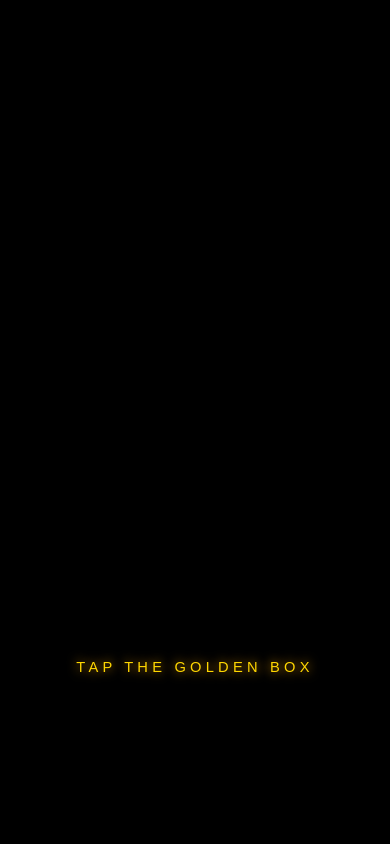
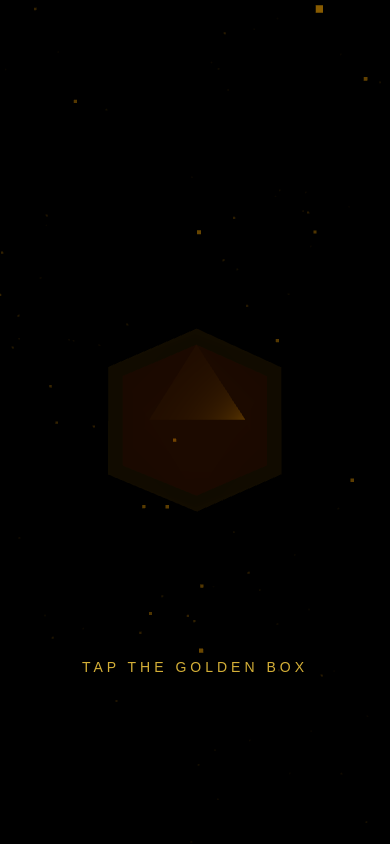
Before and after one commit to zaitaowajueji/happy-birthday-gift, a plain HTML site: page index.html in a window 390 px wide. Drawn offline with nearby package versions, Linux system fonts and the light colour scheme.

Commit message:
Update index.html

```diff
--- a/index.html
+++ b/index.html
@@ -5,258 +5,217 @@
     <meta name="viewport" content="width=device-width, initial-scale=1.0, user-scalable=no">
     <title>Happy Birthday</title>
     <style>
-        /* 1. 关键修复：禁止手机端默认的滚动和缩放，确保点击百分百触发 */
         body { margin: 0; overflow: hidden; background-color: #000; touch-action: none; }
-
         #instruction {
             position: absolute; bottom: 20%; width: 100%; text-align: center;
-            color: #ffd700; font-family: 'Arial', sans-serif; letter-spacing: 4px;
+            color: #d4af37; font-family: Arial, sans-serif; letter-spacing: 4px;
             font-size: 14px; pointer-events: none; animation: pulse 2s infinite;
-            text-transform: uppercase; text-shadow: 0 0 10px #ffaa00; z-index: 10;
+            text-transform: uppercase; z-index: 10;
         }
-        @keyframes pulse { 0% { opacity: 0.6; transform: scale(1); } 50% { opacity: 1; transform: scale(1.05); } 100% { opacity: 0.6; transform: scale(1); } }
-
-        #debug-console { display: none; } /* 平时隐藏，出错自动弹窗 */
+        @keyframes pulse { 0% { opacity: 0.5; } 50% { opacity: 1; } 100% { opacity: 0.5; } }
     </style>
 
-    <script type="importmap">
-        {
-            "imports": {
-                "three": "https://cdn.jsdelivr.net/npm/three@0.160.0/build/three.module.js",
-                "three/addons/": "https://cdn.jsdelivr.net/npm/three@0.160.0/examples/jsm/"
-            }
-        }
-    </script>
+    <script src="https://lib.baomitu.com/three.js/r128/three.min.js"></script>
 </head>
 <body>
     <div id="instruction">Tap the Golden Box</div>
     <div id="canvas-container"></div>
 
     <script>
-        window.onerror = function(msg, url, line) {
-            alert("运行遇到点小问题，请尝试刷新或用系统浏览器打开:\n" + msg);
+        // --- 错误兜底 ---
+        window.onerror = function(msg) {
+            document.body.innerHTML = '<div style="color:white;text-align:center;padding-top:50%;">错误: '+msg+'<br>请尝试更换浏览器</div>';
         };
-    </script>
 
-    <script type="module">
-        import * as THREE from 'three';
-        import { OrbitControls } from 'three/addons/controls/OrbitControls.js';
-        import { EffectComposer } from 'three/addons/postprocessing/EffectComposer.js';
-        import { RenderPass } from 'three/addons/postprocessing/RenderPass.js';
-        import { UnrealBloomPass } from 'three/addons/postprocessing/UnrealBloomPass.js';
+        // 确保 THREE 已经加载
+        if (typeof THREE === 'undefined') {
+            alert('网络原因导致资源未加载，请刷新页面');
+        }
 
-        // --- 1. 场景与高保真渲染器 ---
-        const scene = new THREE.Scene();
-        // 调整：雾气改为深金色，增加奢华氛围
-        scene.fog = new THREE.FogExp2(0x110500, 0.02);
+        // --- 1. 场景初始化 ---
+        var scene = new THREE.Scene();
+        scene.fog = new THREE.FogExp2(0x050200, 0.03); // 深金色的雾
 
-        const camera = new THREE.PerspectiveCamera(45, window.innerWidth / window.innerHeight, 0.1, 1000);
-        camera.position.set(0, 0, 28);
+        var camera = new THREE.PerspectiveCamera(45, window.innerWidth / window.innerHeight, 0.1, 1000);
+        camera.position.set(0, 0, 30);
 
-        const renderer = new THREE.WebGLRenderer({ antialias: true, powerPreference: "high-performance" });
+        var renderer = new THREE.WebGLRenderer({ antialias: true });
         renderer.setSize(window.innerWidth, window.innerHeight);
-        renderer.setPixelRatio(Math.min(window.devicePixelRatio, 2)); // 兼顾性能与清晰度
-        renderer.toneMapping = THREE.ACESFilmicToneMapping; // 调整：更电影感的色调
-        renderer.toneMappingExposure = 1.2;
+        renderer.setPixelRatio(Math.min(window.devicePixelRatio, 2));
         document.getElementById('canvas-container').appendChild(renderer.domElement);
 
-        // --- 2. 灯光系统 (模拟影棚布光) ---
-        const ambientLight = new THREE.AmbientLight(0xffffff, 0.1);
+        // --- 2. 纯手工打造的辉光材质 (无需外部插件) ---
+        // 这是一个“伪辉光”技巧，用叠加混合模式模拟光晕
+        var glowMaterial = new THREE.MeshBasicMaterial({
+            color: 0xffaa00,
+            transparent: true,
+            opacity: 0.15,
+            blending: THREE.AdditiveBlending,
+            side: THREE.BackSide // 渲染背面，形成扩大的光圈
+        });
+
+        // --- 3. 核心物体：金盒子 ---
+        var geometry = new THREE.IcosahedronGeometry(2.5, 0);
+        var material = new THREE.MeshStandardMaterial({
+            color: 0xffd700,
+            metalness: 1.0,
+            roughness: 0.2,
+            emissive: 0x331100
+        });
+        var giftBox = new THREE.Mesh(geometry, material);
+        scene.add(giftBox);
+
+        // 添加一个包裹在盒子外面的辉光层
+        var giftGlow = new THREE.Mesh(geometry, glowMaterial);
+        giftGlow.scale.set(1.2, 1.2, 1.2);
+        giftBox.add(giftGlow); // 辉光跟随盒子
+
+        // --- 4. 灯光 ---
+        var ambientLight = new THREE.AmbientLight(0xffffff, 0.2);
         scene.add(ambientLight);
 
-        // 主光：暖金
-        const mainLight = new THREE.PointLight(0xffaa00, 80, 100);
-        mainLight.position.set(10, 10, 10);
-        scene.add(mainLight);
+        var pointLight = new THREE.PointLight(0xffd700, 1.5, 50); // 强度调整为 1.5 (旧版本单位不同)
+        pointLight.position.set(5, 5, 10);
+        scene.add(pointLight);
 
-        // 轮廓光：冷色，勾勒边缘，显高级
-        const rimLight = new THREE.SpotLight(0x4455ff, 100);
-        rimLight.position.set(-10, 10, -5);
-        scene.add(rimLight);
-
-        // 底光：反射光
-        const bottomLight = new THREE.PointLight(0xff0000, 20, 50);
-        bottomLight.position.set(0, -10, 5);
-        scene.add(bottomLight);
-
-        // --- 3. 极致黄金材质 ---
-        const goldMaterial = new THREE.MeshStandardMaterial({
-            color: 0xffd700,
-            metalness: 1.0, // 纯金属
-            roughness: 0.15, // 极度光滑
-            emissive: 0x221100, // 微微自发光
-            envMapIntensity: 1.0
-        });
-
-        // --- 4. 核心物体：神秘礼盒 ---
-        const geometryBox = new THREE.IcosahedronGeometry(2.5, 0); // 调整：改为二十面体，切面更多，反光更好看
-        const giftBox = new THREE.Mesh(geometryBox, goldMaterial);
-        scene.add(giftBox);
-
-        // --- 5. 核心物体：Canvas 高清文字 ---
+        // --- 5. 文字 (Canvas 贴图) ---
         function createTextTexture(text) {
-            const canvas = document.createElement('canvas');
-            canvas.width = 1024; // 高清纹理
+            var canvas = document.createElement('canvas');
+            canvas.width = 1024;
             canvas.height = 512;
-            const ctx = canvas.getContext('2d');
-
-            // 确保背景完全透明
-            ctx.clearRect(0, 0, canvas.width, canvas.height);
-
+            var ctx = canvas.getContext('2d');
             ctx.fillStyle = '#ffffff';
-            ctx.font = '900 110px "Times New Roman", serif'; // 加粗衬线体
+            ctx.font = 'bold 100px "Times New Roman", serif';
             ctx.textAlign = 'center';
             ctx.textBaseline = 'middle';
-
-            // 增加文字阴影，更有立体感
-            ctx.shadowColor = "rgba(255, 215, 0, 0.8)";
+            // 文字发光效果
+            ctx.shadowColor = "#ffaa00";
             ctx.shadowBlur = 20;
-
             ctx.fillText(text.split('\n')[0], 512, 180);
-            ctx.fillText(text.split('\n')[1], 512, 330);
-
+            ctx.fillText(text.split('\n')[1], 512, 320);
             return new THREE.CanvasTexture(canvas);
         }
 
-        const textMat = new THREE.MeshBasicMaterial({
+        var textMat = new THREE.MeshBasicMaterial({
             map: createTextTexture("HAPPY\nBIRTHDAY"),
             transparent: true,
-            opacity: 0, // 初始透明
+            opacity: 0,
             color: 0xffd700,
             blending: THREE.AdditiveBlending,
-            side: THREE.DoubleSide,
-            depthWrite: false // 避免遮挡粒子
+            side: THREE.DoubleSide
         });
-
-        const textPlane = new THREE.Mesh(new THREE.PlaneGeometry(14, 7), textMat);
+        var textPlane = new THREE.Mesh(new THREE.PlaneGeometry(12, 6), textMat);
         textPlane.position.z = -10;
-        textPlane.visible = true; // 一直存在，只是透明度为0
+        textPlane.visible = true;
         scene.add(textPlane);
 
-        // --- 6. 粒子星尘 (增加数量，营造梦幻感) ---
-        const particlesGeo = new THREE.BufferGeometry();
-        const pCount = 1200;
-        const pPos = new Float32Array(pCount * 3);
-        for(let i=0; i<pCount*3; i++) {
-            pPos[i] = (Math.random()-0.5) * 60;
+        // --- 6. 粒子背景 ---
+        var particlesGeo = new THREE.BufferGeometry();
+        var pCount = 800;
+        var pPos = new Float32Array(pCount * 3);
+        for(var i=0; i<pCount*3; i++) {
+            pPos[i] = (Math.random() - 0.5) * 60;
         }
         particlesGeo.setAttribute('position', new THREE.BufferAttribute(pPos, 3));
-        const particles = new THREE.Points(particlesGeo, new THREE.PointsMaterial({
-            color: 0xffcc00,
-            size: 0.15,
+        var particlesMat = new THREE.PointsMaterial({
+            color: 0xffaa00,
+            size: 0.2,
             transparent: true,
             opacity: 0.6,
             blending: THREE.AdditiveBlending
-        }));
+        });
+        var particles = new THREE.Points(particlesGeo, particlesMat);
         scene.add(particles);
 
-        // --- 7. 后处理 (好莱坞级辉光) ---
-        const composer = new THREE.EffectComposer(renderer);
-        composer.addPass(new RenderPass(scene, camera));
+        // --- 7. 交互与动画 ---
+        var isOpened = false;
+        var raycaster = new THREE.Raycaster();
+        var mouse = new THREE.Vector2();
 
-        const bloomPass = new UnrealBloomPass(new THREE.Vector2(window.innerWidth, window.innerHeight), 1.5, 0.4, 0.85);
-        bloomPass.strength = 1.0; // 初始辉光
-        bloomPass.radius = 0.5;
-        bloomPass.threshold = 0.1;
-        composer.addPass(bloomPass);
-
-        // --- 8. 交互逻辑 (手机完美适配版) ---
-        let isOpened = false;
-        const raycaster = new THREE.Raycaster();
-        const pointer = new THREE.Vector2();
-
-        // 监听点击 (同时兼容 Mouse 和 Touch)
-        window.addEventListener('pointerdown', onInteract);
-
+        // 统一处理点击和触摸
         function onInteract(event) {
             if(isOpened) return;
 
-            // 阻止默认行为，防止手机双击缩放
-            // event.preventDefault();
+            var clientX, clientY;
+            if(event.changedTouches) {
+                clientX = event.changedTouches[0].clientX;
+                clientY = event.changedTouches[0].clientY;
+            } else {
+                clientX = event.clientX;
+                clientY = event.clientY;
+            }
 
-            pointer.x = (event.clientX / window.innerWidth) * 2 - 1;
-            pointer.y = -(event.clientY / window.innerHeight) * 2 + 1;
+            mouse.x = (clientX / window.innerWidth) * 2 - 1;
+            mouse.y = -(clientY / window.innerHeight) * 2 + 1;
 
-            raycaster.setFromCamera(pointer, camera);
-            const intersects = raycaster.intersectObject(giftBox);
+            raycaster.setFromCamera(mouse, camera);
+            var intersects = raycaster.intersectObject(giftBox);
 
             if (intersects.length > 0) {
-                triggerExplosion();
+                startAnimation();
             }
         }
 
-        function triggerExplosion() {
+        window.addEventListener('mousedown', onInteract);
+        window.addEventListener('touchstart', onInteract);
+
+        function startAnimation() {
             isOpened = true;
             document.getElementById('instruction').style.opacity = 0;
 
-            const start = Date.now();
+            var startTime = Date.now();
 
             function loop() {
-                const now = Date.now();
-                const elapsed = now - start;
+                var elapsed = Date.now() - startTime;
 
-                // 阶段1: 盒子狂暴旋转并缩小 (0-1秒)
                 if (elapsed < 1000) {
-                    const progress = elapsed / 1000;
-                    giftBox.rotation.x += 0.3;
-                    giftBox.rotation.y += 0.3;
-                    const scale = 1 - progress;
-                    giftBox.scale.setScalar(Math.max(0.01, scale));
-
-                    // 辉光爆发
-                    bloomPass.strength = 1.0 + (progress * 4.0);
-                }
-                // 阶段2: 文字显现 (1秒后)
-                else {
+                    // 爆炸前奏
+                    var p = elapsed / 1000;
+                    giftBox.rotation.x += 0.2;
+                    giftBox.rotation.y += 0.2;
+                    giftBox.scale.setScalar(1 - p);
+                    // 辉光变大
+                    giftGlow.scale.setScalar(1.2 + p * 2);
+                    giftGlow.material.opacity = 0.15 + p * 0.5;
+                } else {
                     giftBox.visible = false;
 
-                    // 文字淡入 + 放大效果
-                    const textProgress = Math.min((elapsed - 1000) / 1500, 1);
-                    textMat.opacity = textProgress;
-
-                    // 弹簧动画
-                    const ease = 1 - Math.pow(1 - textProgress, 3);
-                    textPlane.scale.setScalar(0.8 + (0.2 * ease));
-
-                    // 辉光慢慢回落，保持柔和
-                    bloomPass.strength = 5.0 - (textProgress * 3.5);
+                    // 文字显现
+                    var textP = Math.min((elapsed - 1000) / 2000, 1);
+                    textMat.opacity = textP;
+                    // 简单的弹入效果
+                    var scale = 0.5 + (0.5 * (1 - Math.pow(1 - textP, 3)));
+                    textPlane.scale.setScalar(scale);
                 }
 
-                if (elapsed < 5000) requestAnimationFrame(loop);
+                if (elapsed < 4000) requestAnimationFrame(loop);
             }
             loop();
         }
 
-        // --- 9. 渲染循环 ---
+        // --- 8. 循环渲染 ---
         function animate() {
             requestAnimationFrame(animate);
-            const time = Date.now() * 0.001;
+            var time = Date.now() * 0.001;
 
             if(!isOpened) {
-                // 待机状态：盒子悬浮呼吸
                 giftBox.rotation.y = time * 0.5;
                 giftBox.rotation.x = Math.sin(time) * 0.2;
                 giftBox.position.y = Math.sin(time * 2) * 0.3;
             } else {
-                // 开启状态：文字缓慢摆动
                 textPlane.rotation.z = Math.sin(time) * 0.05;
                 textPlane.position.y = Math.sin(time) * 0.2;
             }
 
-            // 粒子一直在动
             particles.rotation.y = time * 0.05;
-            particles.rotation.z = time * 0.02;
-
-            composer.render();
+            renderer.render(scene, camera);
         }
         animate();
 
-        // 窗口自适应
-        window.addEventListener('resize', () => {
+        window.addEventListener('resize', function() {
             camera.aspect = window.innerWidth / window.innerHeight;
             camera.updateProjectionMatrix();
             renderer.setSize(window.innerWidth, window.innerHeight);
-            composer.setSize(window.innerWidth, window.innerHeight);
         });
     </script>
 </body>
```
